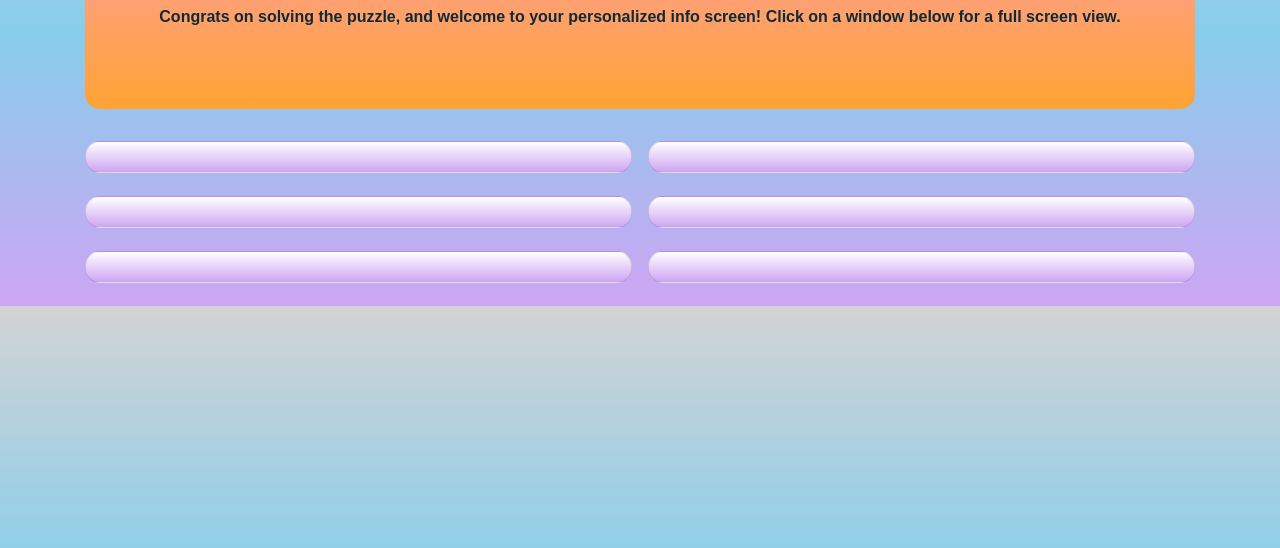
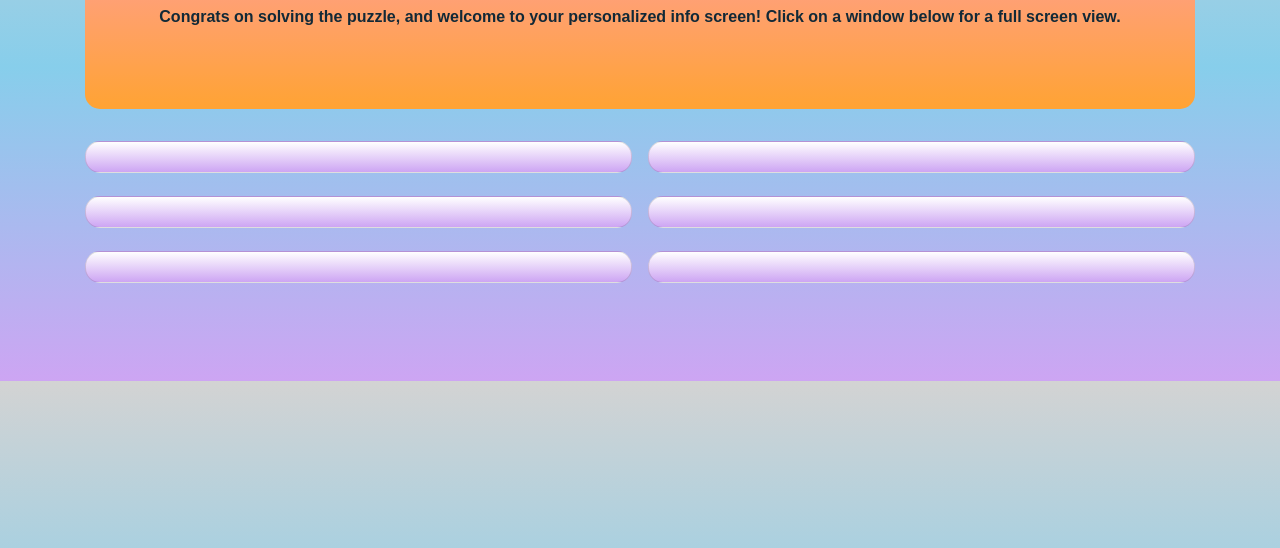
Before and after one commit to aebaack/csci3308_project, a website: page public/html/URapi.html in a window 1280 px wide. Shown: the part 246-794 px from the top of the page. Drawn offline with nearby package versions, Linux system fonts and the light colour scheme; no server answers.

Commit message:
Bug fixes CSS

```diff
--- a/public/css/my_style.css
+++ b/public/css/my_style.css
@@ -3,7 +3,7 @@
 body {
   background-image: linear-gradient(LightGrey,SkyBlue,rgb(205,165,243));
   font-family: Arial, Helvetica, sans-serif;
-
+  padding-bottom: 75px;
 }
 
 .card {
```
Also changed, not shown: public/css/clouds2.jpg (deleted), public/css/sunrise.jpg (deleted), public/css/sunrise2.png (deleted), 5 other files.
